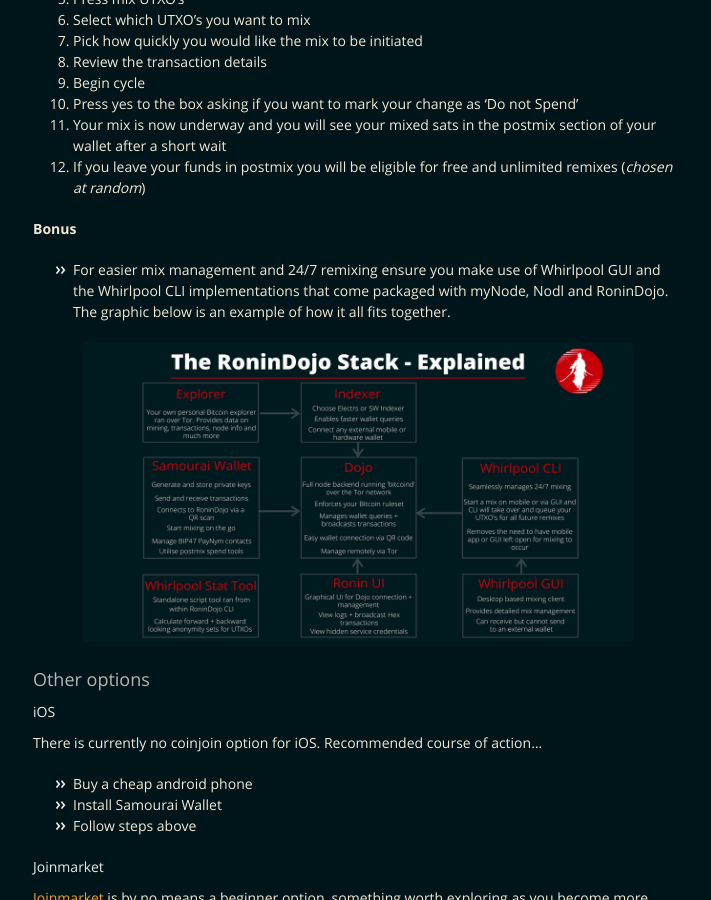
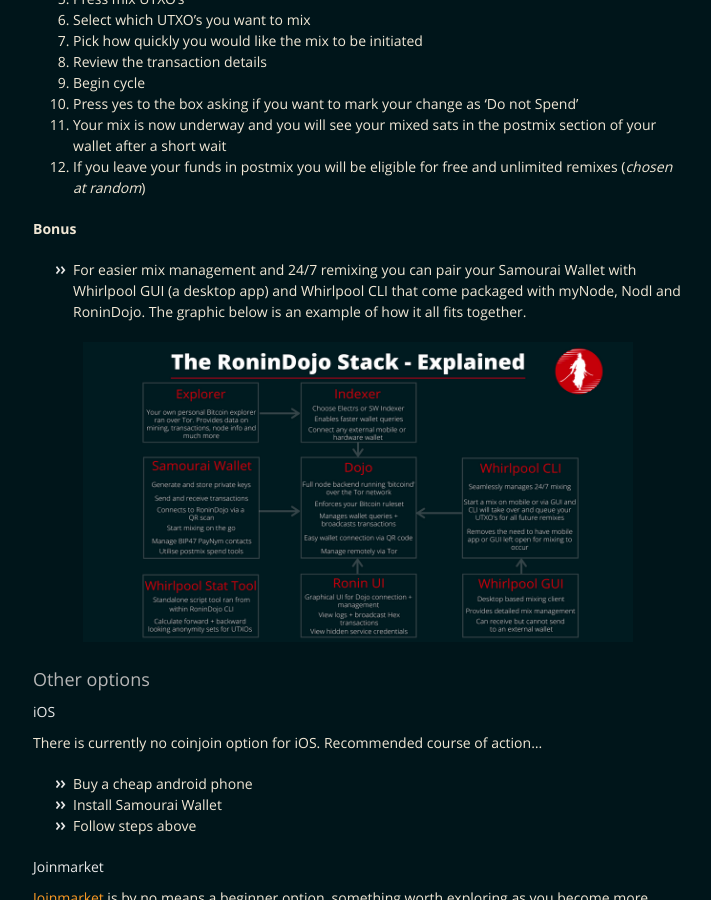
Before and after one commit to BitcoinQnA/BitcoinPrivacyGuide, a Jekyll site: the page built from separate.md, in a window 1280 px wide and 900 px high, scrolled down 1168 px. Shown: the whole window, without its empty margins (282-993 px from the left). Built offline with Jekyll 4.4.1, drawn with Linux system fonts in a browser that asks for light colours.

Commit message:
Update separate.md

```diff
--- a/separate.md
+++ b/separate.md
@@ -50,7 +50,7 @@ Samourai Wallet offers the easiest and most effective coinjoin implementation, W
 
 **Bonus**
 
-* For easier mix management and 24/7 remixing ensure you make use of Whirlpool GUI and the Whirlpool CLI implementations that come packaged with myNode, Nodl and RoninDojo. The graphic below is an example of how it all fits together.
+* For easier mix management and 24/7 remixing you can pair your Samourai Wallet with Whirlpool GUI (a desktop app) and Whirlpool CLI that come packaged with myNode, Nodl and RoninDojo. The graphic below is an example of how it all fits together.
 
 <p align="center">
 <img src="https://raw.githubusercontent.com/BitcoinQnA/BitcoinPrivacyGuide/master/assets/images/RD1.png" class=responsive width="550" height="300" maxheight="300" />
@@ -69,7 +69,7 @@ There is currently no coinjoin option for iOS. Recommended course of action...
 
 #### Joinmarket
 
-[Joinmarket](https://en.bitcoin.it/wiki/JoinMarket) is by no means a beginner option, something worth exploring as you become more experienced.
+[Joinmarket](https://github.com/openoms/bitcoin-tutorials/blob/master/joinmarket/README.md) is by no means a beginner option, something worth exploring as you become more experienced.
 
 ### Trade-offs
 
```
